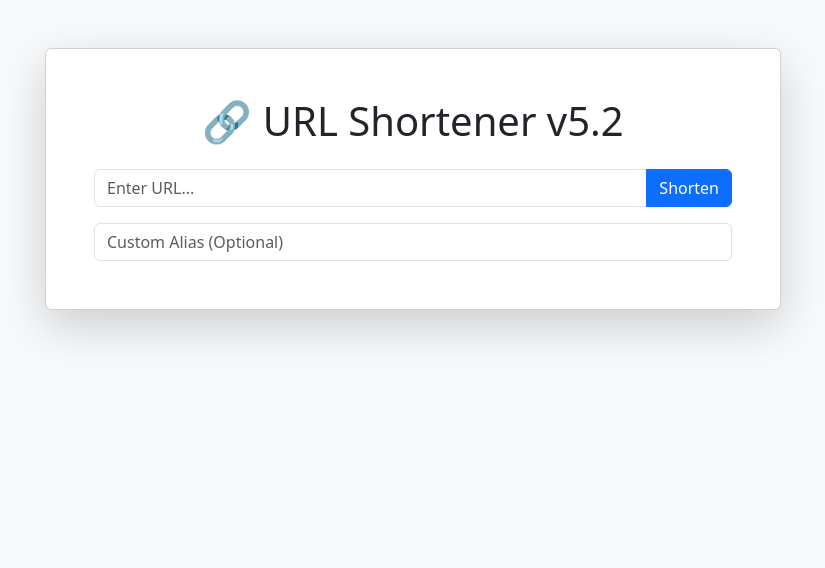
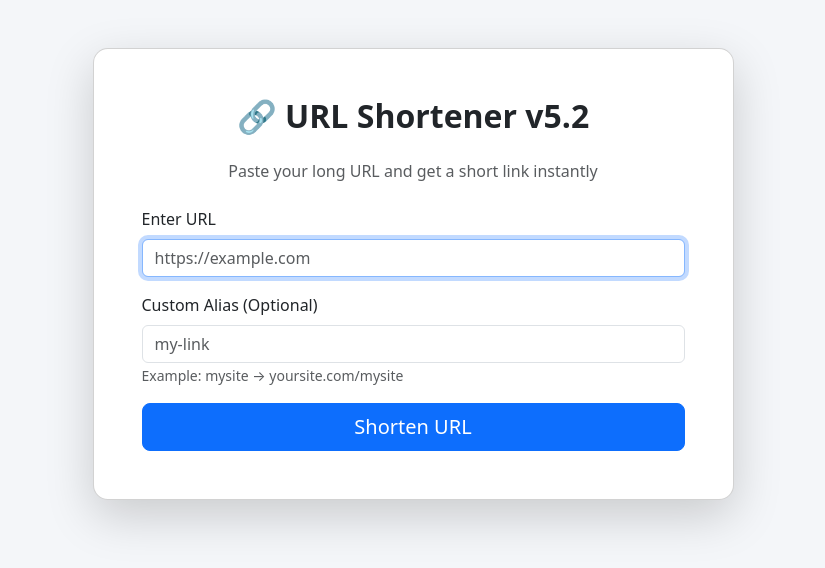
Before and after one commit to Dharshank456/url-shortner, a Flask app: page / in a window 1280 px wide. Shown: the top 568 px of the page, without its empty margins (227-1052 px from the left). Run offline with Flask 3, Linux system fonts and the light colour scheme.

Commit message:
added ec25

```diff
--- a/templates/index.html
+++ b/templates/index.html
@@ -6,53 +6,76 @@
     <title>URL Shortener</title>
 
     <link href="https://cdn.jsdelivr.net/npm/bootstrap@5.3.3/dist/css/bootstrap.min.css" rel="stylesheet">
+
+    <style>
+        body {
+            background: #f4f6f9;
+        }
+
+        .card {
+            border-radius: 15px;
+        }
+
+        .title {
+            font-weight: 700;
+        }
+    </style>
 </head>
 
-<body class="bg-light">
+<body>
 
 <div class="container">
 
     <div class="row justify-content-center mt-5">
 
-        <div class="col-md-8">
+        <div class="col-md-7">
 
             <div class="card shadow-lg">
 
                 <div class="card-body p-5">
 
-                    <h1 class="text-center mb-4">
+                    <h2 class="text-center mb-4 title">
                         🔗 URL Shortener v5.2
-                    </h1>
+                    </h2>
+
+                    <p class="text-center text-muted mb-4">
+                        Paste your long URL and get a short link instantly
+                    </p>
 
                     <form action="/shorten" method="POST">
 
-                        <div class="input-group">
-
+                        <!-- URL INPUT -->
+                        <div class="mb-3">
+                            <label class="form-label">Enter URL</label>
                             <input
-                                type="text"
+                                type="url"
                                 class="form-control"
                                 name="url"
-                                placeholder="Enter URL..."
+                                placeholder="https://example.com"
                                 required
+                                autofocus
                             >
-
-                            <button
-                                class="btn btn-primary"
-                                type="submit">
-                                Shorten
-                            </button>
-
                         </div>
 
-                        <div class="mt-3">
-
+                        <!-- CUSTOM ALIAS -->
+                        <div class="mb-3">
+                            <label class="form-label">Custom Alias (Optional)</label>
                             <input
                                 type="text"
                                 class="form-control"
                                 name="custom_alias"
-                                placeholder="Custom Alias (Optional)"
+                                placeholder="my-link"
                             >
+                            <small class="text-muted">
+                                Example: mysite → yoursite.com/mysite
+                            </small>
+                        </div>
 
+                        <!-- BUTTON -->
+                        <div class="d-grid">
+                            <button class="btn btn-primary btn-lg" type="submit">
+                                Shorten URL
+                            </button>
                         </div>
 
                     </form>
```
